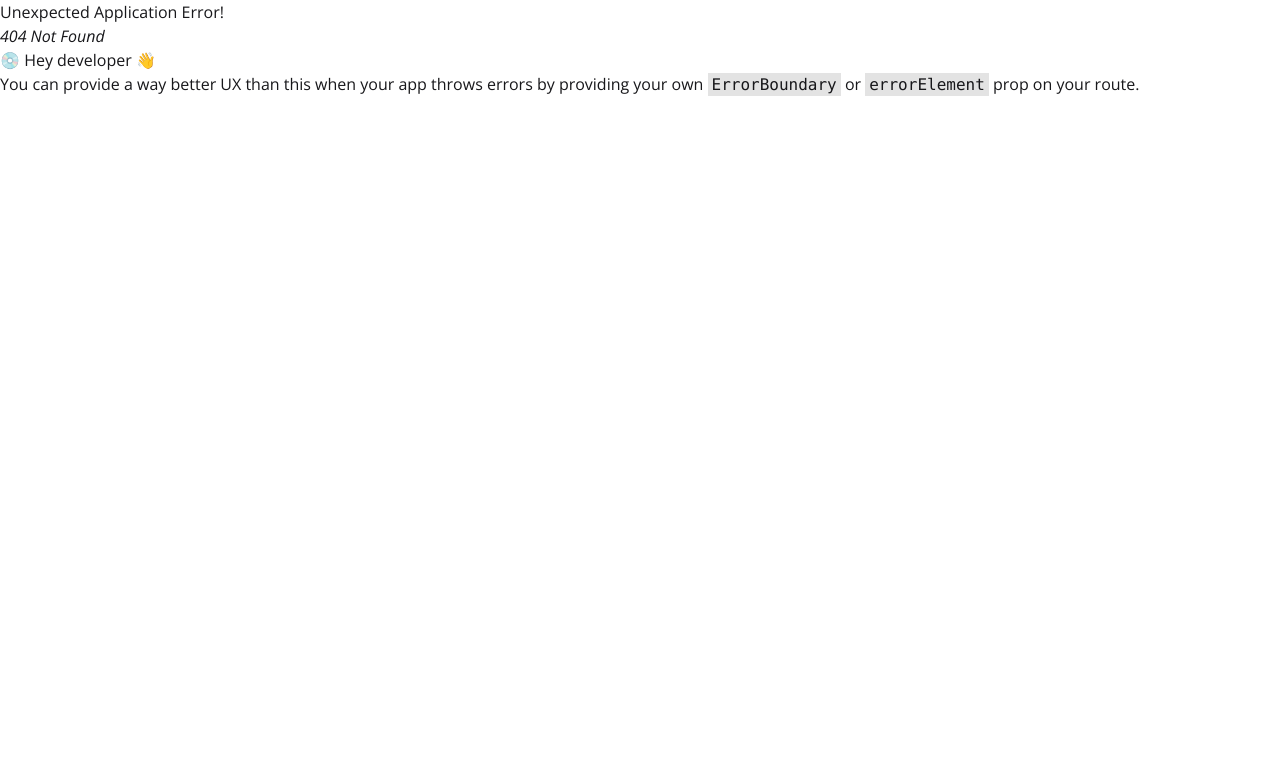
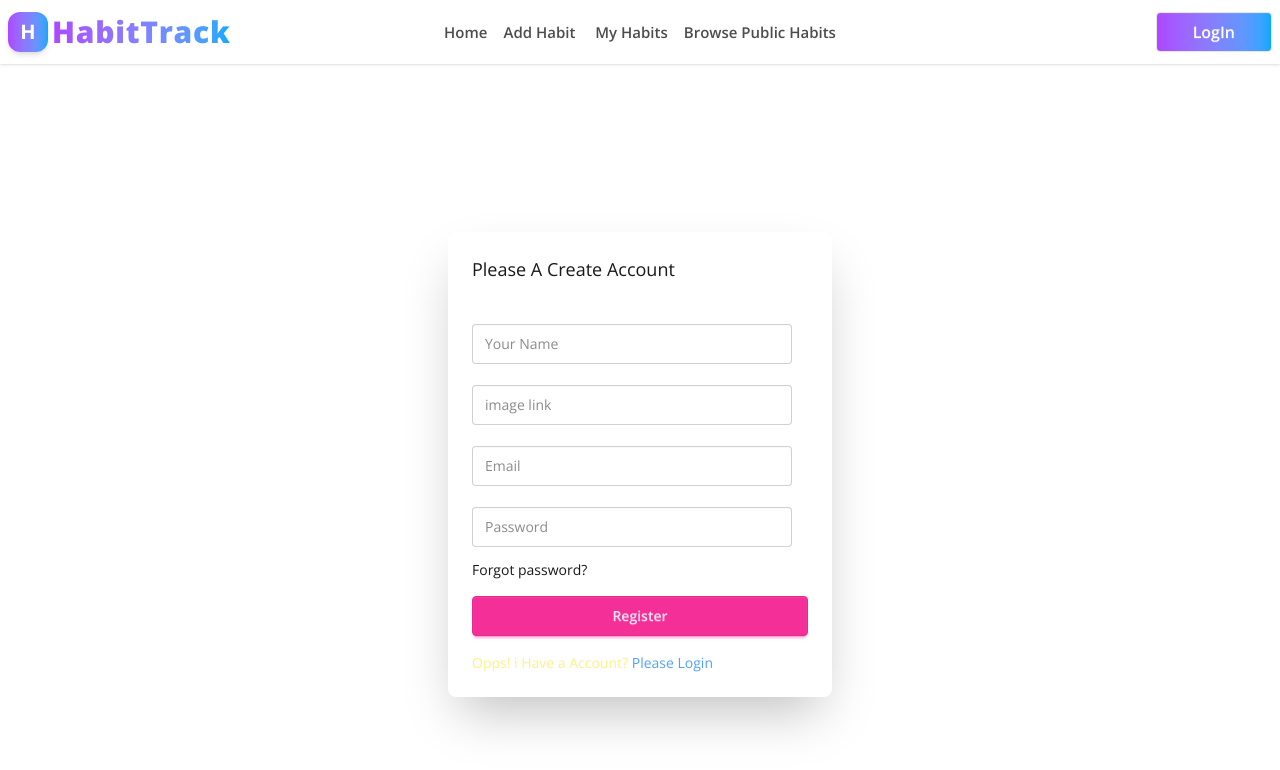
Before and after one commit to shajeb17/assigenment10, a React (Vite) app in the folder client-side/: page /register in a window 1280 px wide. Before the commit this address had no page. Shown: the top 770 px of the page. Built offline with nearby package versions, Linux system fonts and the light colour scheme; no server answers.

Commit message:
form-add

```diff
--- a/client-side/src/component/NavBar.jsx
+++ b/client-side/src/component/NavBar.jsx
@@ -1,4 +1,4 @@
-import { NavLink } from "react-router";
+import { Link, NavLink } from "react-router";
 import Logo from "./Logo";
 
 const Navbar = () => {
@@ -19,7 +19,7 @@ const Navbar = () => {
         </ul>
       </div>
       <div className="navbar-end">
-        <button className="btn bg-linear-to-r from-purple-500 to-[#00a9ff] text-[16px] text-white font-semibold px-9 py-4">LogIn</button>
+        <Link to={"login"} className="btn bg-linear-to-r from-purple-500 to-[#00a9ff] text-[16px] text-white font-semibold px-9 py-4">LogIn</Link>
       </div>
     </div>
   );
--- a/client-side/src/layout/MainLayout.jsx
+++ b/client-side/src/layout/MainLayout.jsx
@@ -1,11 +1,12 @@
 import React from 'react';
 import Navbar from '../component/NavBar';
+import { Outlet } from 'react-router';
 
 const MainLayout = () => {
     return (
         <div>
             <Navbar></Navbar>
-              <Outlate></Outlate>
+            <Outlet></Outlet>
         </div>
     );
 };
--- a/client-side/src/main.jsx
+++ b/client-side/src/main.jsx
@@ -3,9 +3,12 @@ import { createRoot } from "react-dom/client";
 import "./index.css";
 import { router } from "./router/Router.jsx";
 import { RouterProvider } from "react-router/dom";
+import AuthProvider from "./uesContextHook/formhook/AuthProvider.jsx";
 
 createRoot(document.getElementById("root")).render(
   <StrictMode>
+    <AuthProvider>
     <RouterProvider router={router} />
+    </AuthProvider>
   </StrictMode>
 );
--- a/client-side/src/pages/RegisterForm.jsx
+++ b/client-side/src/pages/RegisterForm.jsx
@@ -1,15 +1,10 @@
-import React, { use, useEffect } from "react";
+import { use } from "react";
+import { AuthContext } from "../uesContextHook/formhook/AuthContex";
 import { Link } from "react-router";
-import Footer from "../component/Footer";
-import NavBar from "../component/NavBar";
-import { AuthContext } from "../uesContextHook/formhook/AuthContex";
-import { updateProfile } from "firebase/auth";
+
 
 const RegisterForm = () => {
   let { handleRegister } = use(AuthContext);
-       useEffect(() => {
-         document.title = "Gamehub :RegistePage";
-       }, []);
   let handleClick = (e) => {
     e.preventDefault();
     let email = e.target.email.value;
@@ -36,7 +31,6 @@ const RegisterForm = () => {
 
   return (
     <div className="flex flex-col min-h-screen">
-      <NavBar></NavBar>
       <div className="flex-1">
         <div className="m-auto flex items-center justify-center w-full h-screen ">
           <div className="card  max-w-sm shrink-0 shadow-2xl">
@@ -83,7 +77,7 @@ const RegisterForm = () => {
                 </button>
                 <p className="mt-4 text-yellow-200">
                   Opps! i Have a Account?{" "}
-                  <Link to={"/pagelayout"} className="text-blue-400">
+                  <Link to={"/login"} className="text-blue-400">
                     Please Login
                   </Link>
                 </p>
@@ -92,7 +86,6 @@ const RegisterForm = () => {
           </div>
         </div>
       </div>
-      <Footer></Footer>
     </div>
   );
 };
```
Also changed, not shown: client-side/src/router/Router.jsx (+6 -3 lines), client-side/src/uesContextHook/formhook/AuthProvider.jsx (+6 -5 lines).
